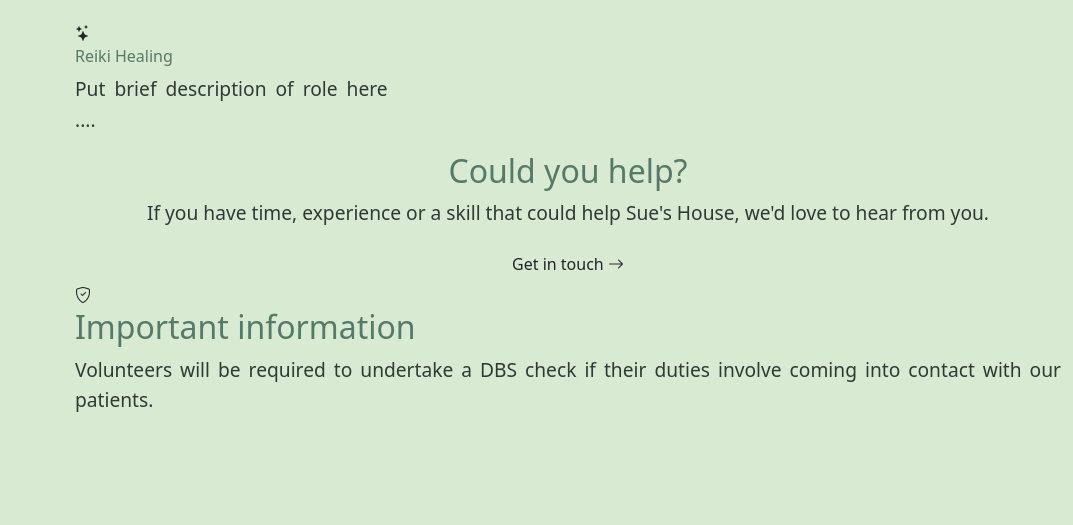
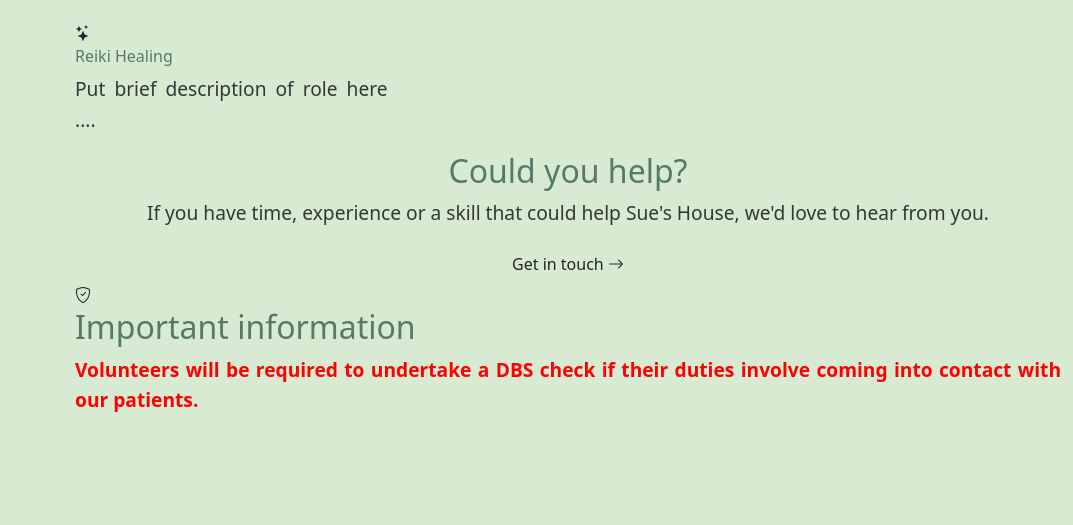
Before and after one commit to SH-PeteJ/SuesHouse, a plain HTML site: page vacancies.html in a window 1280 px wide. Shown: the part 1099-1624 px from the top of the page, without its empty margins (207-1280 px from the left). Drawn offline with nearby package versions, Linux system fonts and the light colour scheme; a script that the page names is missing; some icons are missing.

Commit message:
Red text on DBS check notice

```diff
--- a/vacancies.html
+++ b/vacancies.html
@@ -269,7 +269,7 @@
             <div>
                   <h2>Important information</h2>
 
-                  <p>
+                  <p class="red-text fw-bold">
                         Volunteers will be required to undertake a DBS check if their duties
                         involve coming into contact with our patients.
                   </p>
```
